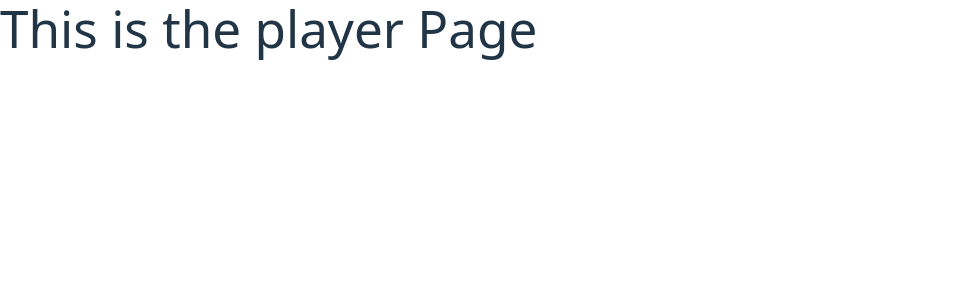
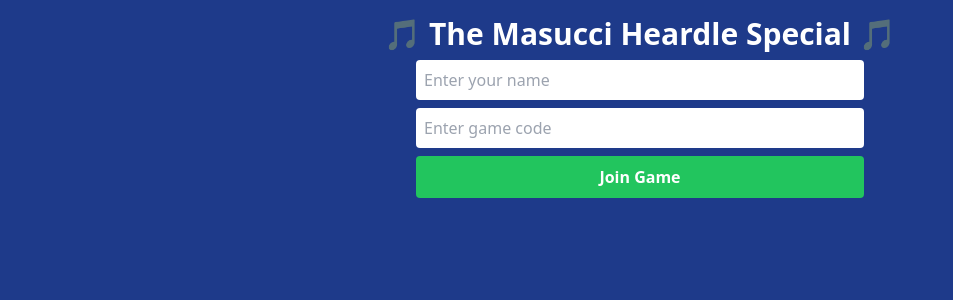
Before and after one commit to ColinMasucci/MasucciSpecials, a React (Vite) app in the folder masucci-specials/: page /player in a window 1280 px wide. Shown: the top 300 px of the page, without its empty margins (0-953 px from the left). Built offline with nearby package versions, Linux system fonts and the light colour scheme.

Commit message:
Added Player Backend logic
Fixed some host button UI, created the player page, added in all the backend logic attched to buttons for the player page, seperated out the playerLogic onto a seperate file.

```diff
--- a/masucci-specials/src/Host.jsx
+++ b/masucci-specials/src/Host.jsx
@@ -146,7 +146,7 @@ function Host() {
             <select
                 value={selectedPlaylist}
                 onChange={(e) => setSelectedPlaylist(e.target.value)}
-                className="p-2 rounded max-w-20"
+                className="p-2 rounded max-w-35"
               >
                 <option value="random">Random Spotify Track</option>
                 {playlists.map(p => (
@@ -180,9 +180,9 @@ function Host() {
               </button>
 
               {gameId ? (
-                <div>
-                  <p>To join game go to 'https://masucci-special.vercel.com/player' and enter code:</p>
-                  <h2 className="text-lg">{gameId}</h2>
+                <div className="flex justify-center items-center">
+                  <p className="text-center">To join game go to 'https://masucci-special.vercel.com/player' and enter code:</p>
+                  <h1 className="text-md font-bold text-center">{gameId}</h1>
                   <button
                     onClick={async () => {
                       if (!gameId) return;
--- a/masucci-specials/src/Player.jsx
+++ b/masucci-specials/src/Player.jsx
@@ -1,51 +1,145 @@
-import { supabase } from './supabaseClient';
-
-export async function joinGame(gameId, playerName) {
-  const { data, error } = await supabase
-    .from('players')
-    .insert([{ game_id: gameId, name: playerName }])
-    .select()
-    .single();
-
-  if (error) throw error;
-  return data; // contains player id
-}
-
-export function subscribeToSong(gameId, callback) {
-  return supabase
-    .channel('game-updates')
-    .on(
-      'postgres_changes',
-      {
-        event: 'UPDATE',
-        schema: 'public',
-        table: 'games',
-        filter: `id=eq.${gameId}`,
-      },
-      (payload) => {
-        callback(payload.new.current_song);
-      }
-    )
-    .subscribe();
-}
-
-export async function submitGuess(playerId, gameId, guess) {
-  const { data, error } = await supabase
-    .from('guesses')
-    .insert([{ player_id: playerId, game_id: gameId, guess }]);
-
-  if (error) throw error;
-  return data;
-}
-
+import { useState, useEffect } from "react";
+import { joinGame, subscribeToSong, submitGuess } from "./playerLogic";
 
 function Player() {
+  const [gameId, setGameId] = useState(""); // Game code the player enters
+  const [playerName, setPlayerName] = useState("");
+  const [playerId, setPlayerId] = useState(null);
+  const [currentSong, setCurrentSong] = useState(null);
+  const [guess, setGuess] = useState("");
+  const [suggestions, setSuggestions] = useState([]);
+  const [score, setScore] = useState(0);
 
-    return (
-        <div>
-            <h1>This is the player Page</h1>
+  // Join lobby
+  const handleJoin = async () => {
+    if (!gameId || !playerName) return alert("Enter a name and game code");
+    try {
+      const player = await joinGame(gameId, playerName);
+      setPlayerId(player.id);
+
+      // Subscribe to updates from host
+      subscribeToSong(gameId, (songUri) => {
+        setCurrentSong(songUri);
+      });
+    } catch (error) {
+      console.error(error);
+      alert("Failed to join game");
+    }
+  };
+
+  // Placeholder for autocomplete logic
+  useEffect(() => {
+    if (!guess) return setSuggestions([]);
+    // For now just mimic suggestion results
+    setSuggestions([
+      guess + " Song 1",
+      guess + " Artist 1",
+      guess + " Song 2",
+    ]);
+  }, [guess]);
+
+  const handleSubmitGuess = async () => {
+    if (!guess || !playerId || !gameId) return;
+    try {
+      await submitGuess(playerId, gameId, guess);
+      setGuess("");
+      setSuggestions([]);
+      // score increment can be added later when validating
+    } catch (error) {
+      console.error(error);
+    }
+  };
+
+  return (
+    <div className="flex flex-col items-center justify-start min-h-screen bg-blue-900 p-4">
+      {/* Title */}
+      <h1 className="text-white text-2xl sm:text-3xl font-bold mb-2 text-center">
+        🎵 The Masucci Heardle Special 🎵
+      </h1>
+
+      {/* Game ID display */}
+      {gameId && (
+        <p className="text-gray-300 text-sm mb-4 self-end">
+          Lobby ID: {gameId}
+        </p>
+      )}
+
+      {/* Join game section */}
+      {!playerId && (
+        <div className="flex flex-col w-full max-w-md gap-2 mb-4">
+          <input
+            type="text"
+            placeholder="Enter your name"
+            value={playerName}
+            onChange={(e) => setPlayerName(e.target.value)}
+            className="p-2 rounded text-black"
+          />
+          <input
+            type="text"
+            placeholder="Enter game code"
+            value={gameId}
+            onChange={(e) => setGameId(e.target.value)}
+            className="p-2 rounded text-black"
+          />
+          <button
+            onClick={handleJoin}
+            className="bg-green-500 text-white p-2 rounded font-bold"
+          >
+            Join Game
+          </button>
         </div>
-    );
+      )}
+
+      {/* Current Song */}
+      {playerId && (
+        <div className="flex flex-col w-full max-w-md bg-gray-900 rounded p-4 gap-2">
+          <p className="text-white text-sm">Current song is playing...</p>
+
+          {/* Guess input */}
+          <div className="relative">
+            <input
+              type="text"
+              placeholder="Guess song or artist"
+              value={guess}
+              onChange={(e) => setGuess(e.target.value)}
+              className="w-full p-2 rounded text-black"
+            />
+
+            {/* Autocomplete dropdown */}
+            {suggestions.length > 0 && (
+              <ul className="absolute top-full left-0 right-0 bg-white text-black rounded shadow mt-1 max-h-40 overflow-auto z-10">
+                {suggestions.map((s, i) => (
+                  <li
+                    key={i}
+                    className="p-2 hover:bg-gray-200 cursor-pointer"
+                    onClick={() => {
+                      setGuess(s);
+                      setSuggestions([]);
+                    }}
+                  >
+                    {s}
+                  </li>
+                ))}
+              </ul>
+            )}
+          </div>
+
+          {/* Submit button */}
+          <button
+            onClick={handleSubmitGuess}
+            className="bg-green-500 text-white p-2 rounded font-bold mt-2"
+          >
+            Submit Guess
+          </button>
+
+          {/* Score */}
+          <div className="mt-2 text-white font-bold">
+            Score: {score}
+          </div>
+        </div>
+      )}
+    </div>
+  );
 }
 
 export default Player;
--- /dev/null
+++ b/masucci-specials/src/playerLogic.js
@@ -0,0 +1,39 @@
+import { supabase } from './supabaseClient';
+
+export async function joinGame(gameId, playerName) {
+  const { data, error } = await supabase
+    .from('players')
+    .insert([{ game_id: gameId, name: playerName }])
+    .select()
+    .single();
+
+  if (error) throw error;
+  return data; // contains player id
+}
+
+export function subscribeToSong(gameId, callback) {
+  return supabase
+    .channel('game-updates')
+    .on(
+      'postgres_changes',
+      {
+        event: 'UPDATE',
+        schema: 'public',
+        table: 'games',
+        filter: `id=eq.${gameId}`,
+      },
+      (payload) => {
+        callback(payload.new.current_song);
+      }
+    )
+    .subscribe();
+}
+
+export async function submitGuess(playerId, gameId, guess) {
+  const { data, error } = await supabase
+    .from('guesses')
+    .insert([{ player_id: playerId, game_id: gameId, guess }]);
+
+  if (error) throw error;
+  return data;
+}
```
